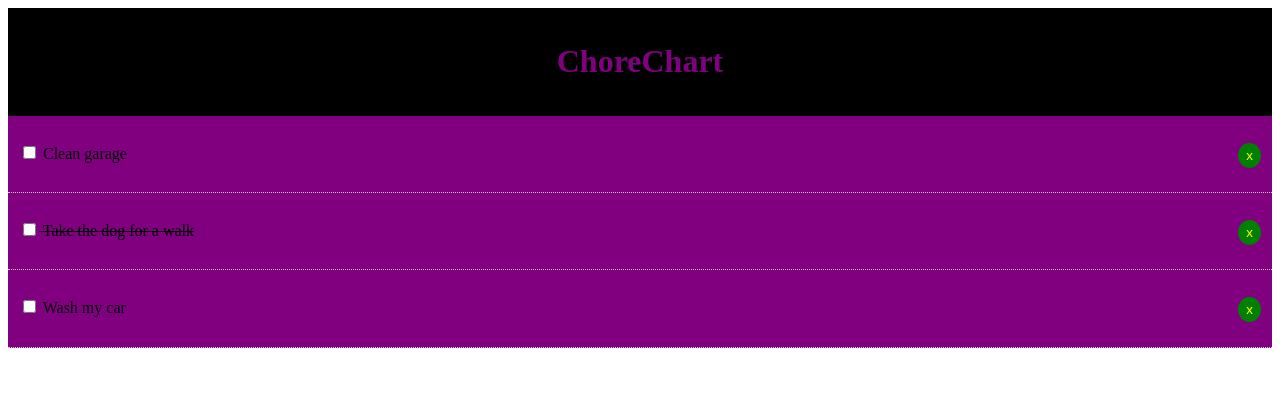
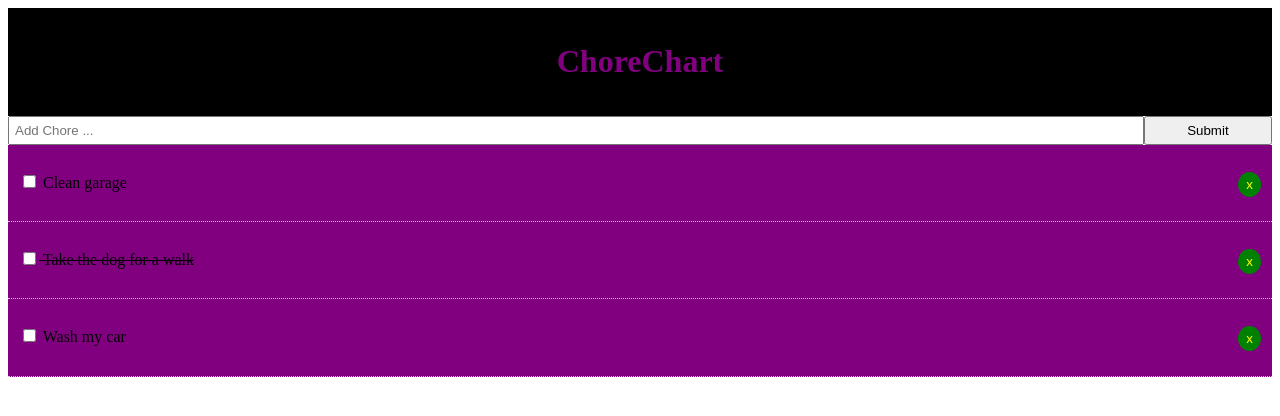
Before and after one commit to zcarey90/reactapp, a React (Create React App) app in the folder my-react-app/: page / in a window 1280 px wide. Shown: the top 416 px of the page. Built offline with nearby package versions, Linux system fonts and the light colour scheme.

Commit message:
added a submit button

```diff
--- a/my-react-app/src/App.js
+++ b/my-react-app/src/App.js
@@ -1,6 +1,7 @@
 import React, { Component } from "react";
 import Header from "./components/layout/Header";
 import Chores from "./components/Chores";
+import AddChore from "./components/AddChore";
 
 import "./App.css";
 class App extends Component {
@@ -45,6 +46,7 @@ class App extends Component {
     return (
       <div className="App">
         <Header />
+        <AddChore />
         <Chores
           chores={this.state.chores}
           checkDone={this.checkDone}
--- /dev/null
+++ b/my-react-app/src/components/AddChore.js
@@ -0,0 +1,24 @@
+import React, { Component } from "react";
+
+export class AddChore extends Component {
+  render() {
+    return (
+      <form style={{ display: "flex" }}>
+        <input
+          type="text"
+          name="title"
+          style={{ flex: "10", padding: "5px" }}
+          placeholder="Add Chore ..."
+        />
+        <input
+          type="submit"
+          value="Submit"
+          className="button"
+          style={{ flex: "1" }}
+        />
+      </form>
+    );
+  }
+}
+
+export default AddChore;
```
